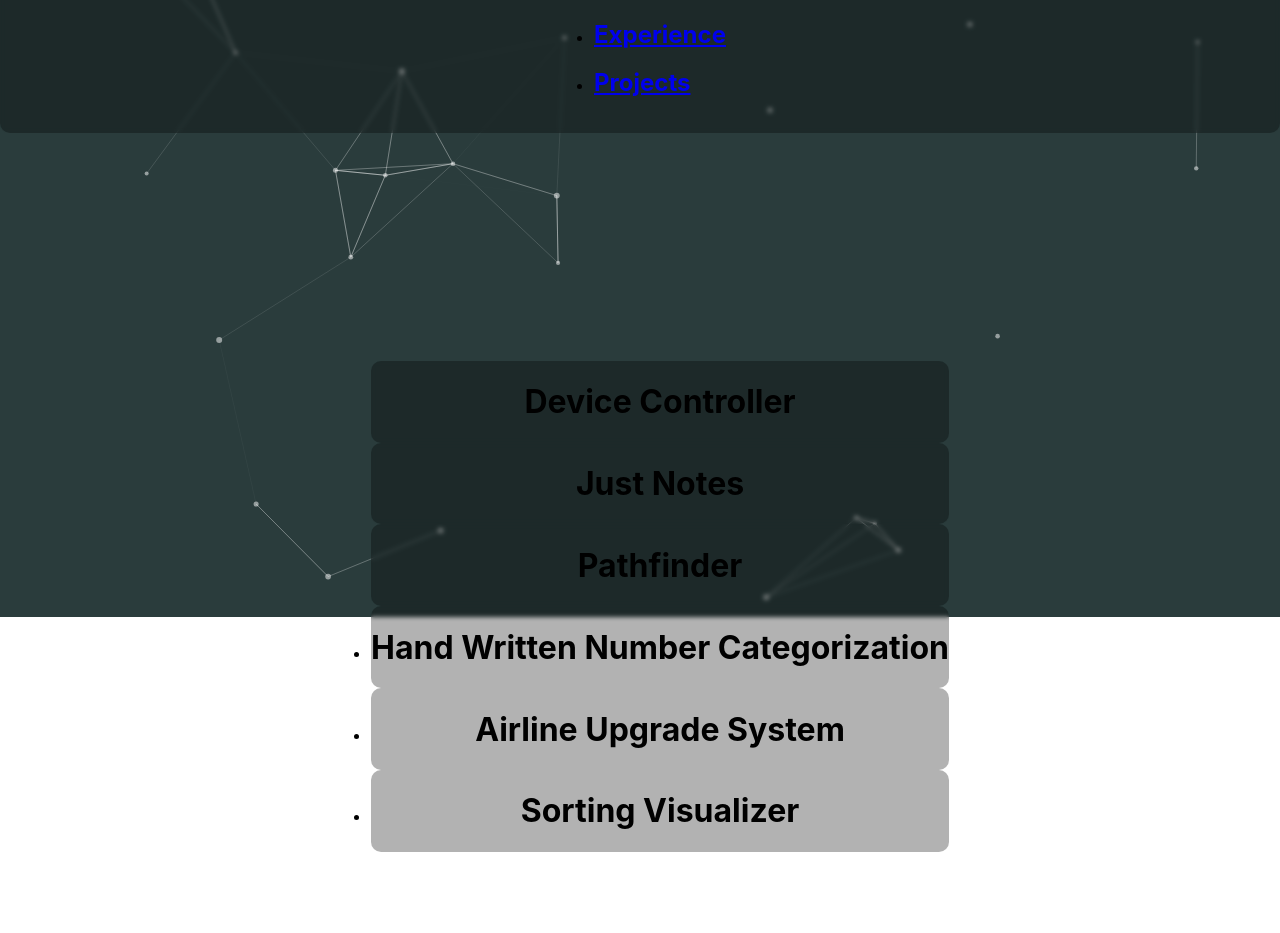
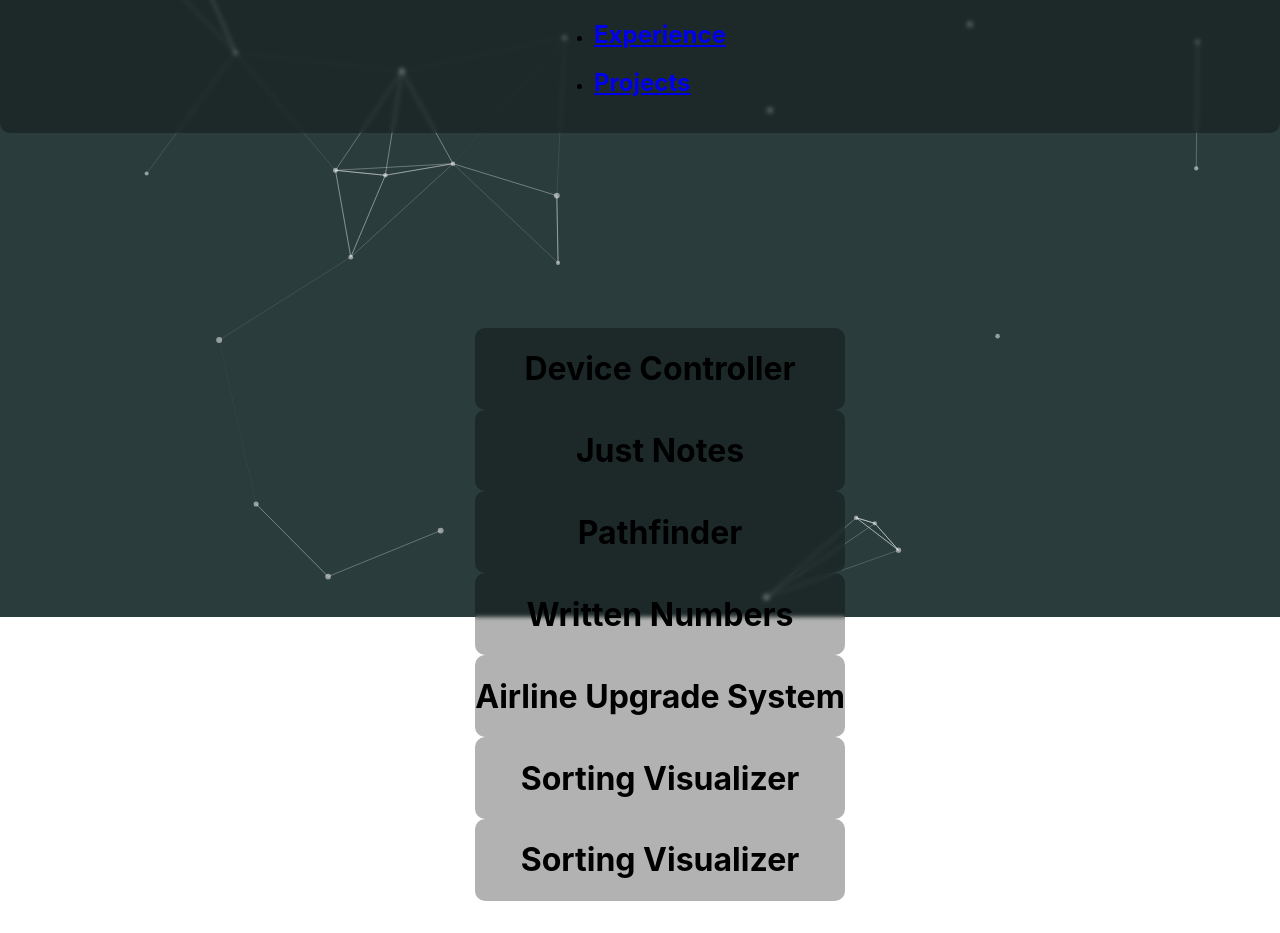
Before and after one commit to willk0814/portfolio, a React (Create React App) app: page /projects in a window 1280 px wide. Shown: the part 183-1116 px from the top of the page. Built offline with nearby package versions, Linux system fonts and the light colour scheme.

Commit message:
Outline of new Projects Page

```diff
--- a/src/Components/Pages/Projects/CollapsedProjectTile.js
+++ b/src/Components/Pages/Projects/CollapsedProjectTile.js
@@ -1,9 +1,14 @@
 import React from 'react'
 
-export default function CollapsedProjectTile({project_data}) {
+import { motion } from 'framer-motion'
+
+export default function CollapsedProjectTile({ project_id, project_data, selectCard }) {
   return (
-    <div className='blurredContentContainer h-[20vh] w-[20vw] m-2 p-2'>
-      <h1 className='text-white text-2xl'>{project_data.title}</h1>
-    </div>
+    <motion.div
+      whileHover = {{ boxShadow: '0px 0px 8px rgb(255, 255, 255)'}}
+      className='blurredContentContainer items-start justify-end h-[30vh] w-[20vw] min-w-[300px] m-2 p-2 cursor-pointer'
+      onClick={() => selectCard(project_id)}>
+      <h1 className='text-white text-4xl'>{project_data.title}</h1>
+    </motion.div>
   )
 }
--- a/src/Components/Pages/Projects/ExpandedProjectTile.js
+++ b/src/Components/Pages/Projects/ExpandedProjectTile.js
@@ -1,7 +1,13 @@
 import React from 'react'
 
-export default function ExpandedProjectTile() {
+import { motion } from 'framer-motion'
+
+export default function ExpandedProjectTile({ project_id, project_data, selectCard }) {
   return (
-    <div>ExpandedProjectTile</div>
+    <motion.div
+      className='fixed w-[50vw] h-[40vw] z-10 bg-black'
+      onClick = {() => selectCard(project_id)}>
+      <h1 className='text-white text-4xl'>Hello World</h1>
+    </motion.div>
   )
 }
--- a/src/Components/Pages/Projects/ProjectPage.js
+++ b/src/Components/Pages/Projects/ProjectPage.js
@@ -1,38 +1,66 @@
 import React, { useState } from 'react'
-
-// Import framer components
-import { LayoutGroup, motion } from 'framer-motion'
 
 // Import data from assets
 import { data } from '../../../assets/projectData'
 
+// Import framer motion for render animations
+import { motion } from 'framer-motion'
+
 // Import project tile component
-import ProjectTile from './CollapsedProjectTile'
+import ExpandedProjectTile from './ExpandedProjectTile'
+import CollapsedProjectTile from './CollapsedProjectTile'
 
 export default function ProjectPage() {
 
-  const [expanded, setExpanded] = useState('')
+  const [selectedId, setSelectedId] = useState('')
+
+  const handleSelectCard = (project_id) => {
+    if (selectedId === project_id){
+      setSelectedId('')
+    } else {
+      setSelectedId(project_id)
+    }
+  }
 
   return (
     <div className='pageContainer'>
-      <div className='w-[80vw] flex items-center justify-center flex-col'>
+
+      {/* Title Container */}
+      <motion.div
+        initial={{ opacity: 0, y:'-2rem' }}
+        animate={{ opacity: 1, y:0 }}
+        transition={{ duration: 0.5}}>
         <h1 className='text-white text-8xl'>Projects</h1>
-        <div className='my-4'>
-          <LayoutGroup>
-            <ul className='flex-wrap justify-center'>
-            {Object.keys(data).map((card_id, i) => {
-              let card_data = data[card_id]
+      </motion.div>
+
+      {/* List of Collapsed Project Tiles */}
+      <motion.ul
+        initial={{ opacity: 0, y:'2rem' }}
+        animate={{ opacity: 1, y:0 }}
+        transition={{ duration: 0.5}}
+        className='w-[85vw] flex justify-center mt-3'>
+          <div className='flex flex-wrap'>
+            {Object.keys(data).map((card_id, ind) => {
+              let card = data[card_id]
               return (
-                <li>
-                  <ProjectTile project_data = {card_data} />
-                </li>
+                <CollapsedProjectTile
+                  key = {ind}
+                  project_id = {card_id}
+                  project_data = {card}
+                  selectCard = {handleSelectCard} />
               )
             })}
+        </div>
 
-            </ul>
-          </LayoutGroup>
-        </div>
-      </div>
+      </motion.ul>
+
+      {/* Expanded Project Tile */}
+      {selectedId !== '' &&
+        <ExpandedProjectTile
+          project_id = {selectedId}
+          project_data = {data[selectedId]}
+          selectCard = {handleSelectCard}/>
+      }
     </div>
   )
 }
--- a/src/assets/projectData.js
+++ b/src/assets/projectData.js
@@ -25,7 +25,7 @@ export const data = {
         stack: ['TS', 'React', 'tailwind']
         },
     'project_4': {
-        title: 'Hand Written Number Categorization',
+        title: 'Written Numbers',
         content: 'A neural network that I trained to recognize handwritten numbers 0-9',
         repo_link: 'https://github.com/willk0814/numberRecognition',
         demo_link: '',
@@ -44,5 +44,12 @@ export const data = {
         repo_link: 'https://github.com/willk0814/sorting_visualizer',
         demo_link: 'https://willk0814.github.io/sorting_visualizer/',
         stack: ['React', 'JS', 'tailwind']
+        },
+    'project_8': {
+        title: 'Sorting Visualizer',
+        content: 'A web app that demonstrates the steps taken by different comparison based sorting algorithms',
+        repo_link: 'https://github.com/willk0814/sorting_visualizer',
+        demo_link: 'https://willk0814.github.io/sorting_visualizer/',
+        stack: ['React', 'JS', 'tailwind']
         }
     }
```
